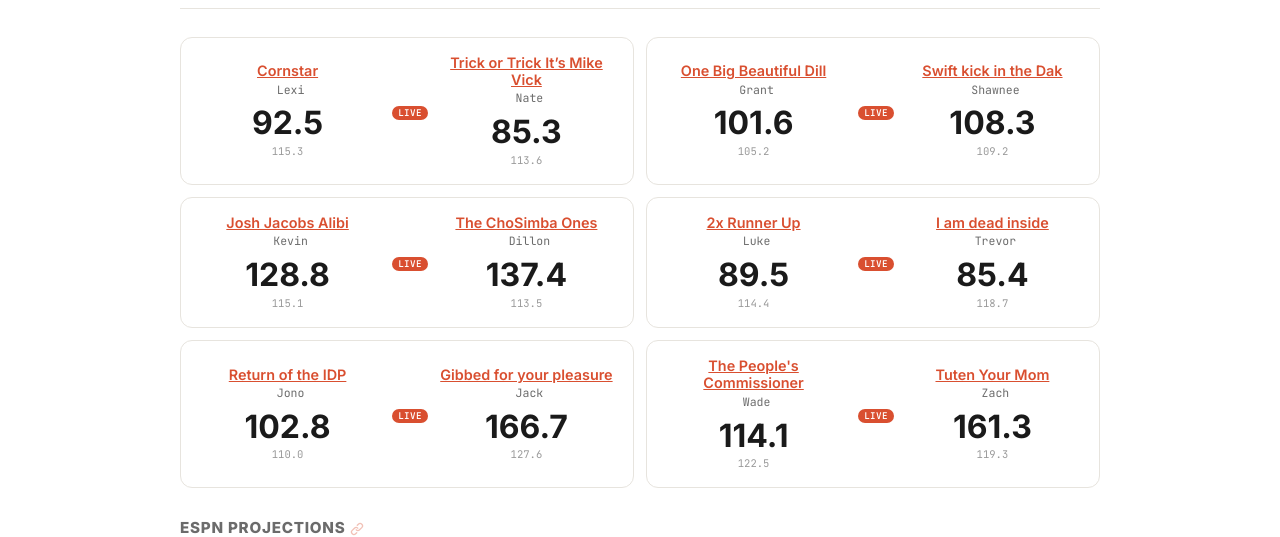
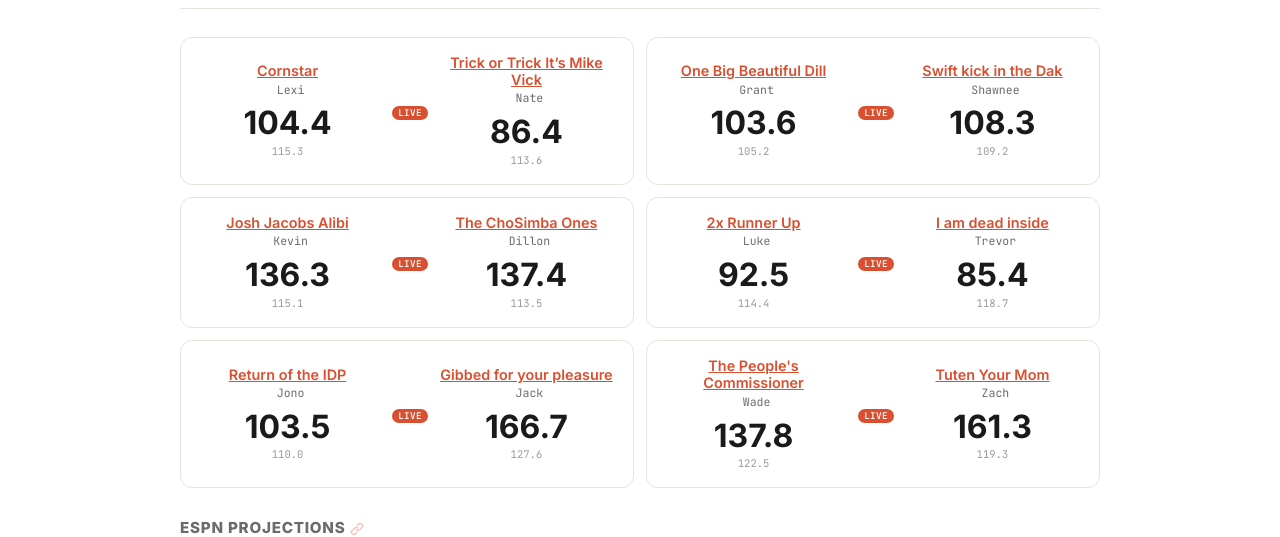
Before and after one commit to dillondrenzek/no-love-in-the-league, a Jekyll site: the page built from docs/seasons/2026/week-1.md, in a window 1280 px wide. Shown: the part 185-722 px from the top of the page. Built offline with Jekyll 4.4.1, drawn with Linux system fonts in a browser that asks for light colours.

Commit message:
Daily update: 2026-09-15

```diff
--- a/docs/_data/weeks.yml
+++ b/docs/_data/weeks.yml
@@ -12,11 +12,11 @@
     final: false
     live: true
     playoff: false
-    home_score: 92.5
-    away_score: 85.3
+    home_score: 104.4
+    away_score: 86.4
     winner_id: null
     tie: false
-    margin: 7.2
+    margin: 18.0
     home_proj: 115.3
     away_proj: 113.6
   - home_id: gganoom
@@ -29,11 +29,11 @@
     final: false
     live: true
     playoff: false
-    home_score: 101.6
+    home_score: 103.6
     away_score: 108.3
     winner_id: null
     tie: false
-    margin: 6.7
+    margin: 4.7
     home_proj: 105.2
     away_proj: 109.2
   - home_id: kevbots22
@@ -46,11 +46,11 @@
     final: false
     live: true
     playoff: false
-    home_score: 128.8
+    home_score: 136.3
     away_score: 137.4
     winner_id: null
     tie: false
-    margin: 8.6
+    margin: 1.1
     home_proj: 115.1
     away_proj: 113.5
   - home_id: lukstein
@@ -63,11 +63,11 @@
     final: false
     live: true
     playoff: false
-    home_score: 89.5
+    home_score: 92.5
     away_score: 85.4
     winner_id: null
     tie: false
-    margin: 4.1
+    margin: 7.1
     home_proj: 114.4
     away_proj: 118.7
   - home_id: schirmerj
@@ -80,11 +80,11 @@
     final: false
     live: true
     playoff: false
-    home_score: 102.8
+    home_score: 103.5
     away_score: 166.7
     winner_id: null
     tie: false
-    margin: 63.9
+    margin: 63.2
     home_proj: 110.0
     away_proj: 127.6
   - home_id: sturmanator15
@@ -97,11 +97,11 @@
     final: false
     live: true
     playoff: false
-    home_score: 114.1
+    home_score: 137.8
     away_score: 161.3
     winner_id: null
     tie: false
-    margin: 47.2
+    margin: 23.5
     home_proj: 122.5
     away_proj: 119.3
   highlights: []
```
Also changed, not shown: data/seasons/2026.yml (+6 -6 lines).
